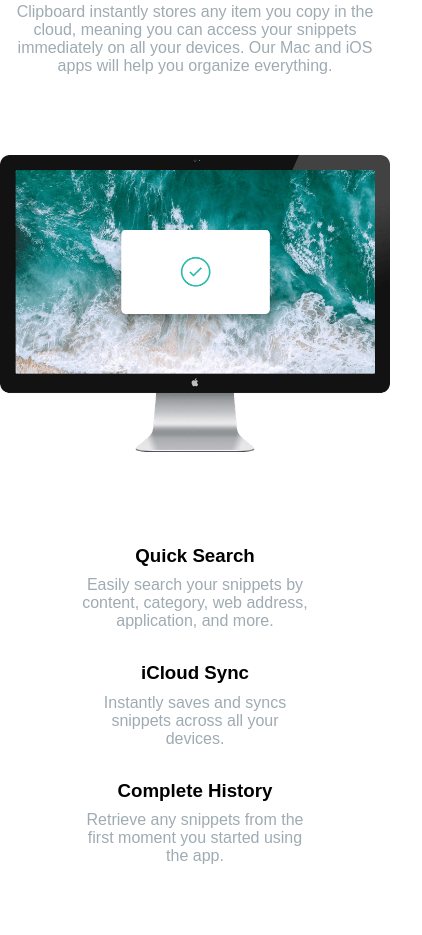
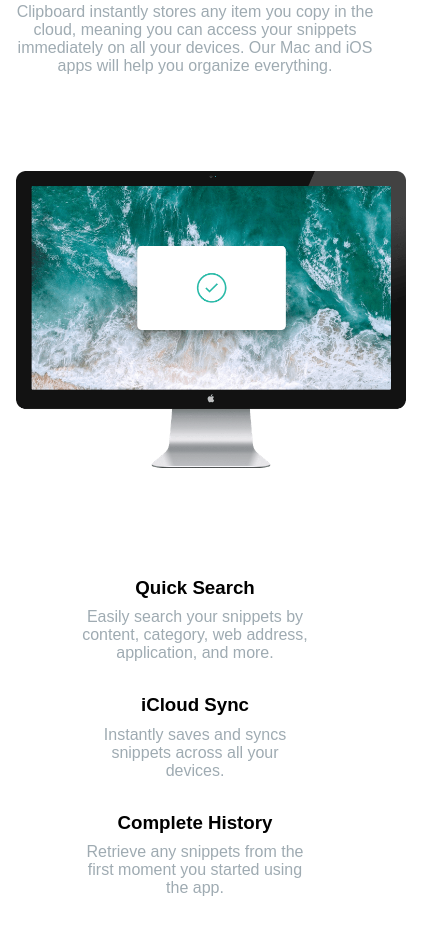
Before and after one commit to acutr/FEM-Challenges, a plain HTML site: page c04/index.html in a window 390 px wide. Shown: the part 810-1745 px from the top of the page, 422 px wide, since content can reach past the window. Drawn offline with Linux system fonts and the light colour scheme; a web font is replaced by a local one.

Commit message:
update c4

```diff
--- a/c04/style.css
+++ b/c04/style.css
@@ -129,6 +129,9 @@ footer {
     .p-image-with-side-text {
         flex-direction: column;
     }
+    .image-1 img {
+    padding: 1em;
+    }
     .list-1 p,
     .list-1 h3 {
         text-align: center;
```
Also changed, not shown: 1 other file.
